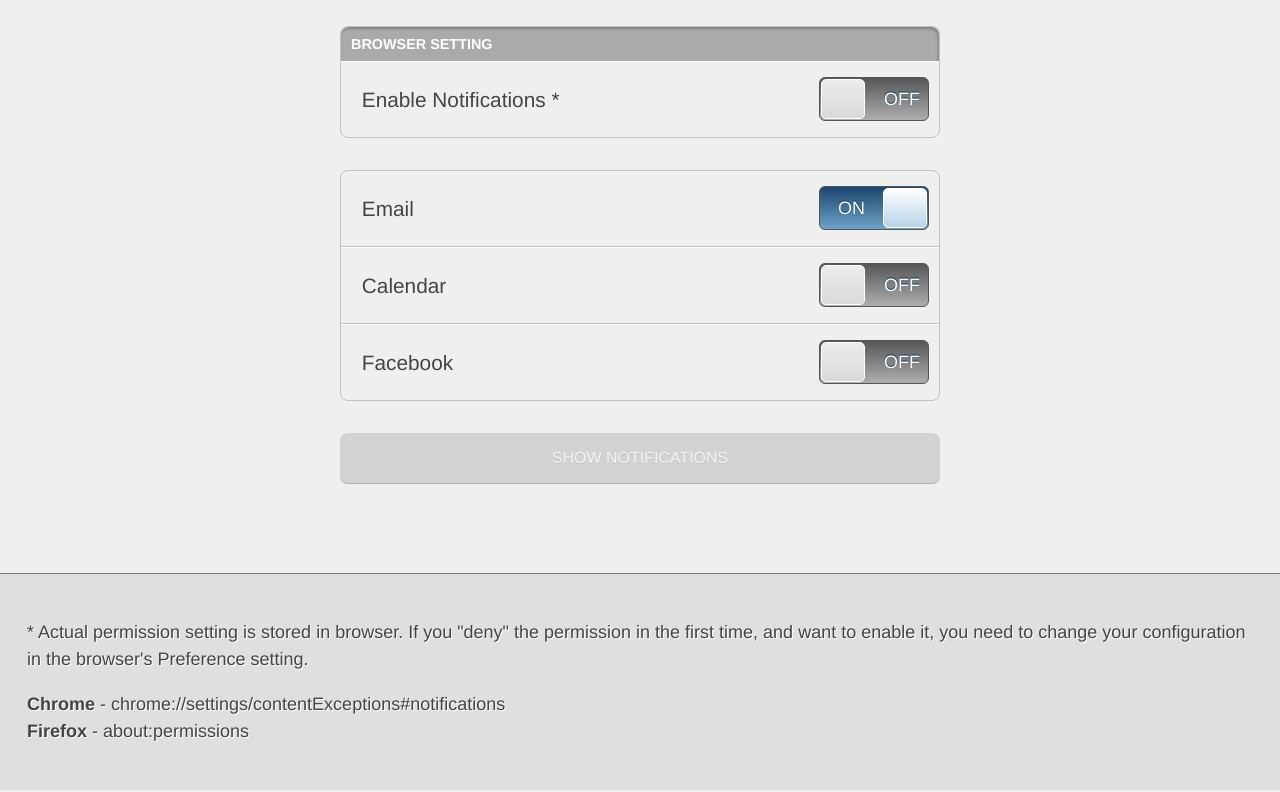
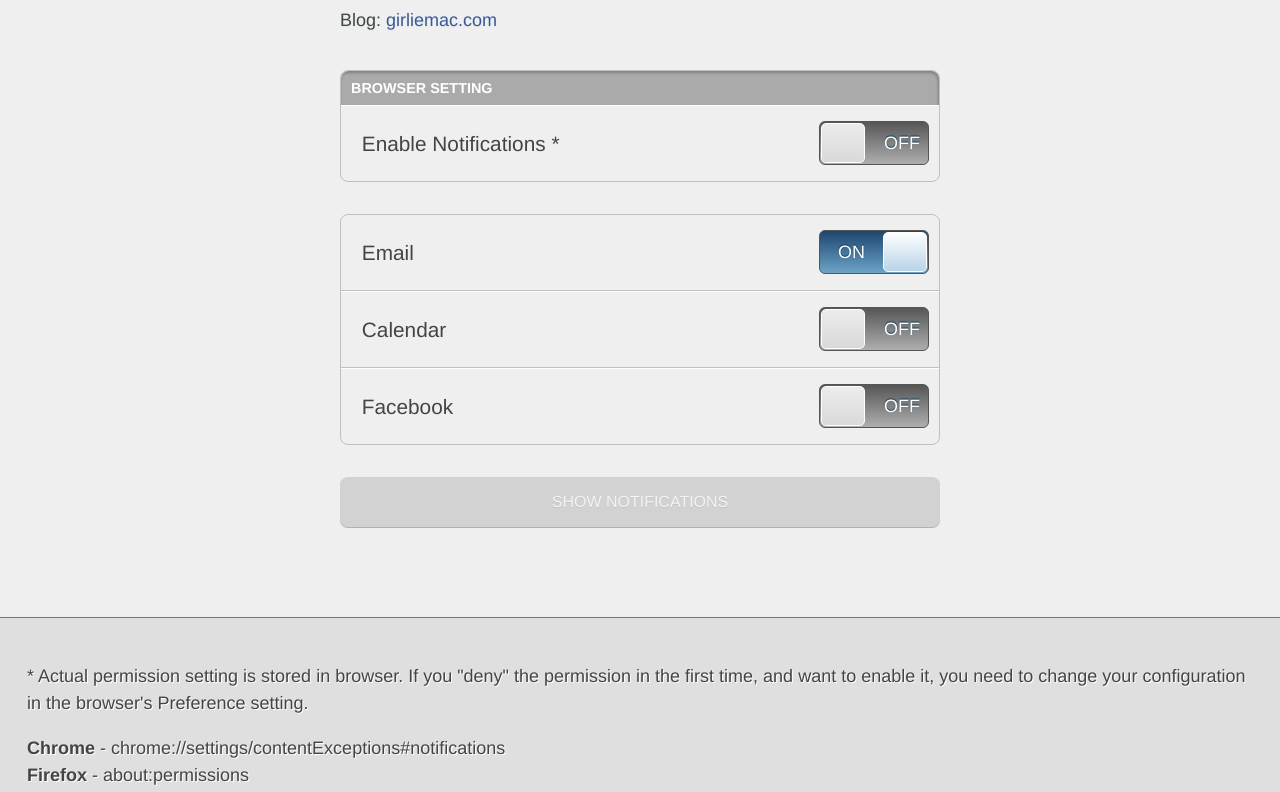
Before and after one commit to girliemac/html5-notifications-webOS-style, a plain HTML site: page index.html in a window 1280 px wide. Shown: the part 316-1108 px from the top of the page. Drawn offline with Linux system fonts and the light colour scheme.

Commit message:
added blog url

```diff
--- a/index.html
+++ b/index.html
@@ -24,6 +24,8 @@
 		<p><strong>UPDATED</strong> (March 2014): I needed to rewrite this demo using the new Web Notification API, since the spec has been modified since I initially wrote this demo 2 years ago. The <strong>new API</strong> only allows text and icon, and using HTML is now deprecated. So my demo <strong>no longer has the webOS style swipable notifications</strong>, as I created originally.</p>
 
 		<p>Supported browsers:  Firefox 22+ and Chrome 32+ (<code>close()</code> fails)</p>
+
+		<p>Blog: <a href="http://girliemac.com/blog/2014/03/21/notifications/">girliemac.com</a></p>
 	</div>
 
 
```
